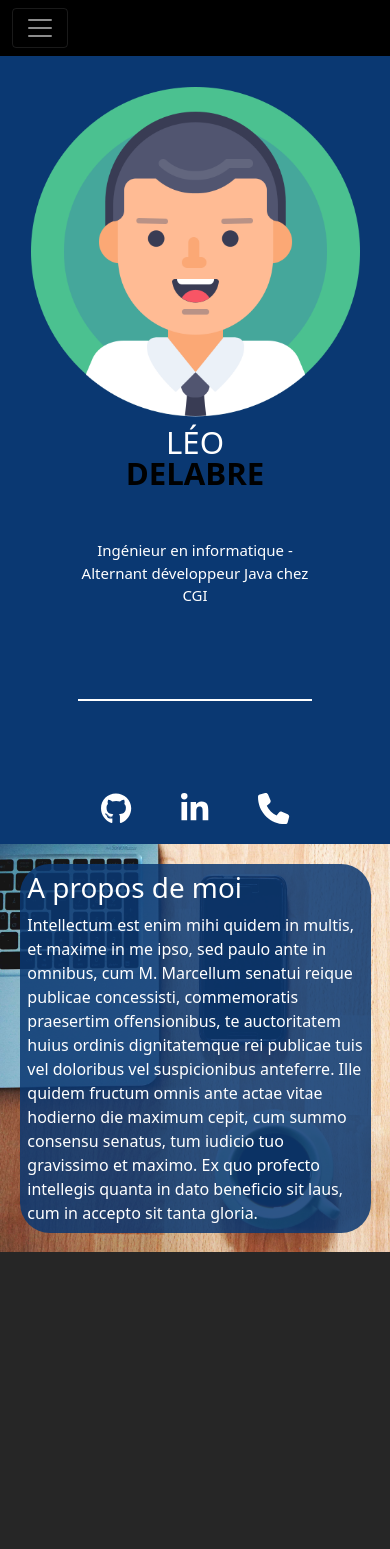
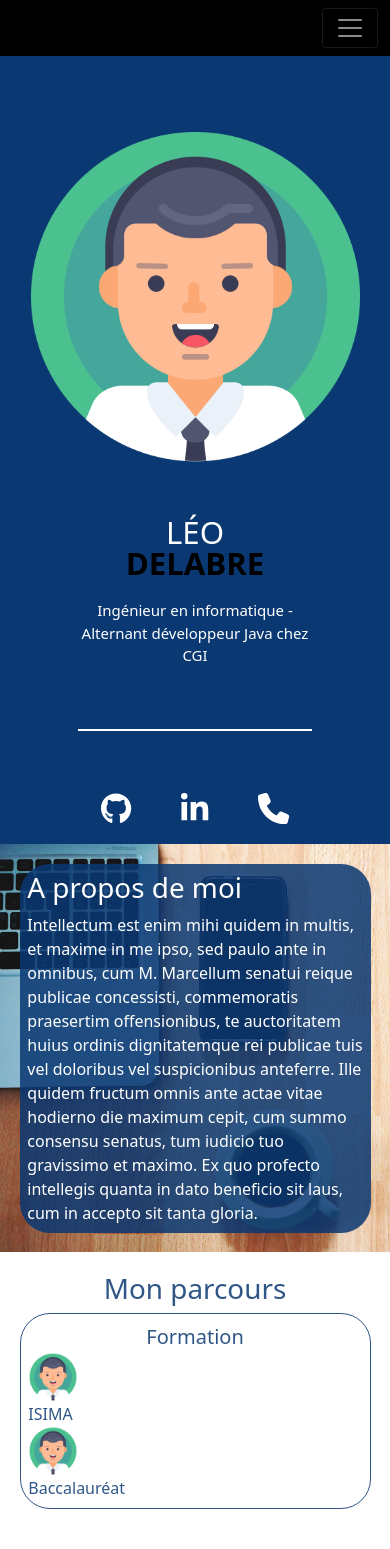
Before and after one commit to SharkX42/cv-leo, a React (Create React App) app: page / in a window 390 px wide. Shown: the top 1549 px of the page. Before the commit the page ends 1252 px from the top, so only its background shows below. Built offline with nearby package versions, Linux system fonts and the light colour scheme.

Commit message:
add change orientation + about me

```diff
--- a/package.json
+++ b/package.json
@@ -40,5 +40,8 @@
       "last 1 firefox version",
       "last 1 safari version"
     ]
+  },
+  "devDependencies": {
+    "json-loader": "^0.5.7"
   }
 }
--- a/src/App.js
+++ b/src/App.js
@@ -3,6 +3,7 @@ import './App.css';
 import Header from "./Header";
 import Home from "./Home";
 import About from "./About";
+import MyCareer from "./MyCareer";
 
 function App() {
   return (
@@ -11,6 +12,7 @@ function App() {
         <div id={"main"}>
             <Home/>
             <About/>
+            <MyCareer/>
         </div>
     </div>
   );
--- /dev/null
+++ b/src/Element.css
@@ -0,0 +1,3 @@
+#pictureElem{
+    width: 50px;
+}
--- /dev/null
+++ b/src/Element.js
@@ -0,0 +1,23 @@
+import React from 'react';
+import "./Element.css"
+
+function importAll(r) {
+    let images = {};
+    r.keys().map((item) => ( images[item.replace('./', '')] = r(item) ));
+    return images;
+}
+
+const images = importAll(require.context('./images', false, /\.(png|jpe?g|svg)$/));
+
+function Element({title, picture}) {
+    return (
+        <div id={"element"}>
+            <div id={"pictureElem"}>
+                <img src={images[picture]} alt={picture}/>
+            </div>
+            <div>{title}</div>
+        </div>
+    )
+}
+
+export default Element;
--- a/src/Header.css
+++ b/src/Header.css
@@ -1,3 +1,28 @@
 #navigation{
     background-color: black !important;
 }
+
+@media (max-width: 990px) {
+    .navbar-nav {
+        height: 70vh !important;
+        display: flex;
+        justify-content: space-around;
+        text-align: center;
+    }
+
+    .container button{
+        margin-left: auto;
+    }
+}
+
+@media (max-width: 990px) and (orientation: portrait){
+    .navbar-nav {
+        font-size: 4vh;
+    }
+}
+
+@media (max-width: 990px) and (orientation: landscape){
+    .navbar-nav {
+        font-size: 4vw;
+    }
+}
--- a/src/Home.css
+++ b/src/Home.css
@@ -111,21 +111,25 @@ p span {
     }
 }
 
-@media (max-width: 950px) {
+@media (max-width: 990px) and (orientation : portrait) {
     .flexLine{
         flex-direction: column;
         justify-content: flex-start;
     }
 
     #me{
-        flex-grow: 1;
+        flex-grow: 2;
     }
 
     #picture{
         width: 100%;
+        flex-grow: 3;
     }
+}
+
+@media (max-width: 990px) {
 
     #icons svg {
-        font-size: clamp(30px, 8vw, 100px)
+        font-size: clamp(30px, 8vw, 50px);
     }
 }
--- /dev/null
+++ b/src/MyCard.css
@@ -0,0 +1,11 @@
+.myCard{
+    padding: 2vw;
+    border: solid #0a3872d9 1px;
+    border-radius: 30px;
+    margin-bottom: 5vh;
+}
+
+.topicName{
+    text-align: center;
+    font-size: clamp(20px, 1vw, 100px);
+}
--- /dev/null
+++ b/src/MyCard.js
@@ -0,0 +1,24 @@
+import React from 'react';
+import Element from "./Element";
+import "./MyCard.css"
+
+
+function MyCard({name, content}) {
+
+    const htmlElements = content.map((element, index) =>
+        <Element
+            key={`${element}-${index}`}
+            title={element.title}
+            picture={element.picture}
+        />
+    )
+
+    return (
+        <div className={"myCard"}>
+            <div className={"topicName"}>{name}</div>
+            {htmlElements}
+        </div>
+    )
+}
+
+export default MyCard;
--- /dev/null
+++ b/src/MyCareer.css
@@ -0,0 +1,9 @@
+#myCareer{
+    padding: 5vw;
+    background-color: white;
+    color: #0a3872d9;
+}
+
+#myCareer h1 {
+    text-align: center;
+}
--- /dev/null
+++ b/src/MyCareer.js
@@ -0,0 +1,26 @@
+import React from 'react';
+import './MyCareer.css';
+import data from './data.json'
+import MyCard from "./MyCard";
+
+function MyCareer() {
+
+    const topics = data.content;
+
+    const htmlCards = topics.map((topic, index) =>
+        <MyCard
+            key={`${topic}-${index}`}
+            name={topic.name}
+            content={topic.content}
+        />
+    );
+
+    return (
+        <div id={"myCareer"}>
+            <h1>Mon parcours</h1>
+            {htmlCards}
+        </div>
+    )
+}
+
+export default MyCareer;
--- /dev/null
+++ b/src/data.json
@@ -0,0 +1,32 @@
+{
+  "id": "0",
+  "name": "CV_LEO",
+  "content" :[
+    {
+      "id": "1",
+      "name": "Formation",
+      "content" :[
+        {
+          "picture": "avatar.png",
+          "title" : "ISIMA",
+          "dateFirst": "Septembre 2019",
+          "dateEnd": "Aujourd'hui"
+        },
+        {
+          "picture": "avatar.png",
+          "title" : "Baccalauréat"
+        }
+      ]
+    },
+    {
+      "id": "2",
+      "name": "Expériences Professionnelles",
+      "content" :[
+        {
+          "picture": "avatar.png",
+          "title" : "CGI"
+        }
+      ]
+    }
+  ]
+}
--- a/src/index.js
+++ b/src/index.js
@@ -10,6 +10,7 @@ root.render(<App/>);
 
 
 function start(){
+    console.log("start");
     const height = $("#navigation").outerHeight();
     const heightWindow = $(window).outerHeight();
     if(height > 0)
@@ -19,6 +20,8 @@ function start(){
     }
 }
 
+$(window).on( "orientationchange", start());
+
 $(document).ready(function() {
     start();
 });
```
Also changed, not shown: 1 other file (tests, documents, lock files or other folders).
